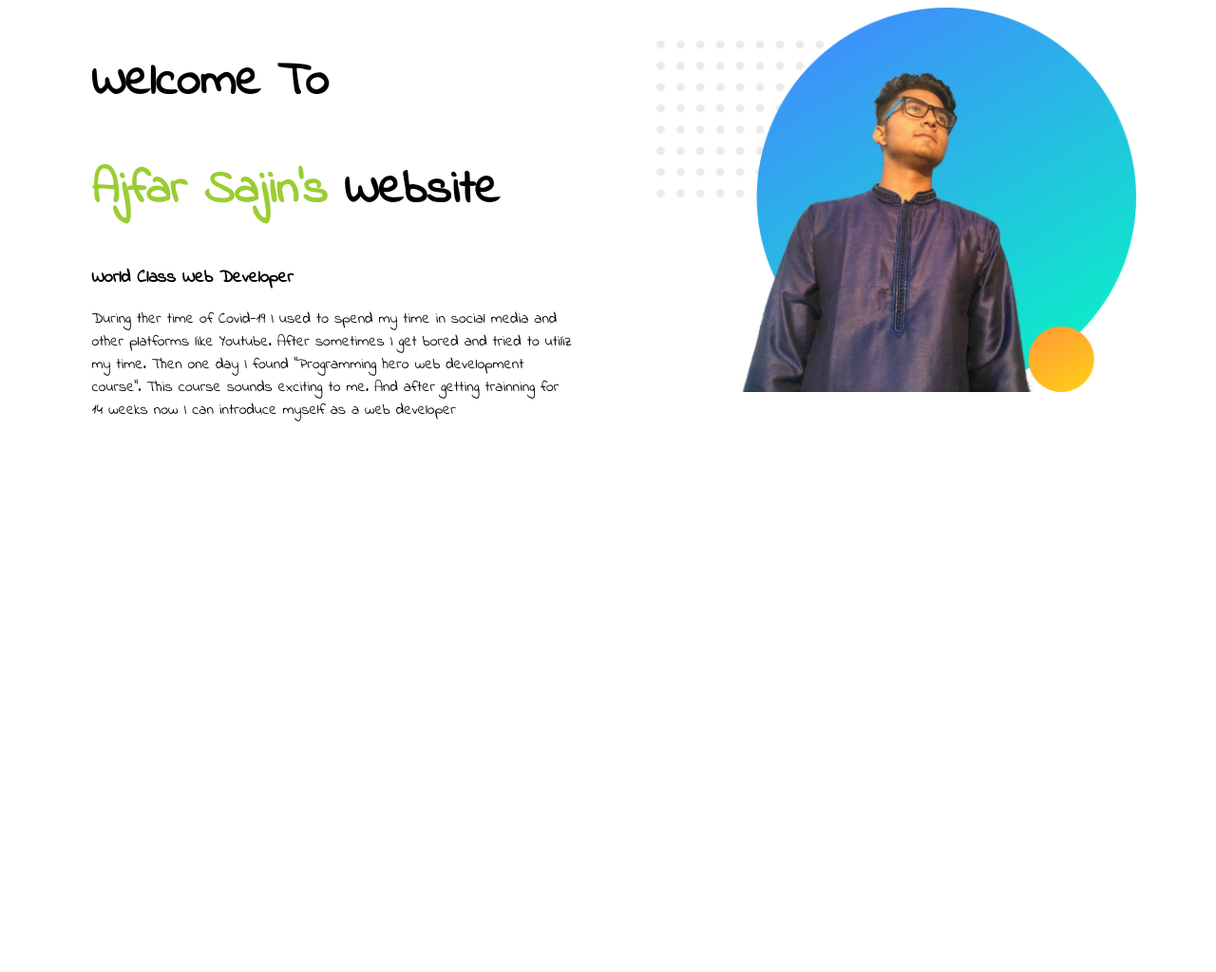
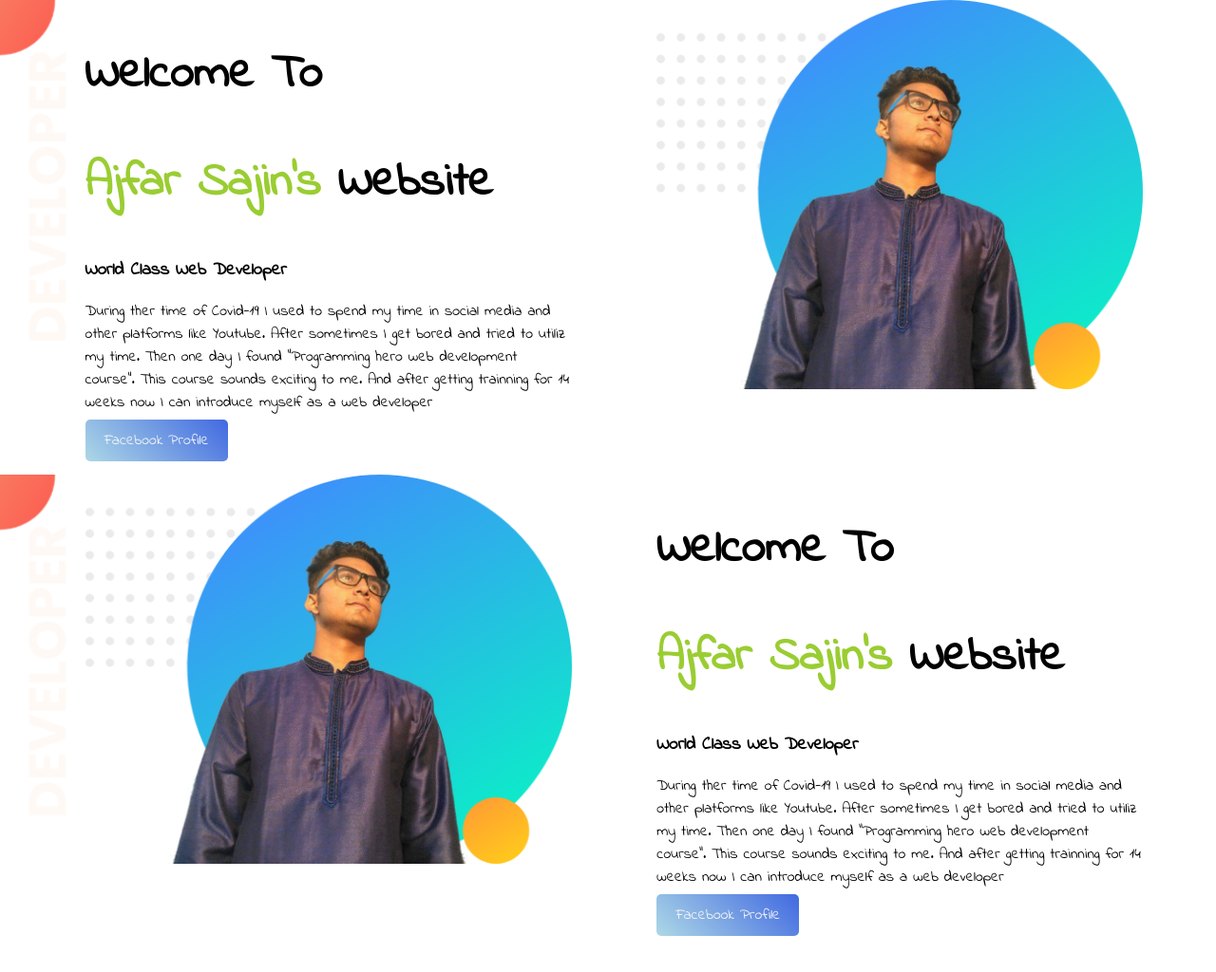
Before and after one commit to SajinAjfar/my-portfolio, a plain HTML site: page index.html in a window 1280 px wide. Shown: the whole page at 95% size. Before the commit the page ends 800 px from the top, so only its background shows below. Drawn offline with Linux system fonts and the light colour scheme.

Commit message:
second half

```diff
--- a/index.html
+++ b/index.html
@@ -8,16 +8,34 @@
     <link rel="stylesheet" href="style.css">
 </head>
 <body>
-    <section>
+    <section class="top-banner">
         <div class="half-width">
             <h1>Welcome To</h1>
     <h1><span class="name-highlight" >Ajfar Sajin's</span> Website</h1>
     <h3>World Class Web Developer</h3>
     <p>During ther time of Covid-19 I used to spend my time in social media and other platforms like Youtube. After sometimes I get bored and tried to utiliz my time. Then one day I found "Programming hero web development course". This course sounds exciting to me. And after getting trainning for 14 weeks now I can introduce myself as a web developer</p>
+    <a class="link-button" target="_blank" href="https://www.facebook.com/ajfar.sajin">Facebook Profile</a>
         </div>
         <div class="half-width">
             <img src="images/profile-1.png" alt="">
         </div>
     </section>
+    <section class="top-banner">
+        <div class="half-width">
+            <img src="images/profile-1.png" alt="">
+        </div>
+        <div class="half-width">
+            <h1>Welcome To</h1>
+    <h1><span class="name-highlight" >Ajfar Sajin's</span> Website</h1>
+    <h3>World Class Web Developer</h3>
+    <p>During ther time of Covid-19 I used to spend my time in social media and other platforms like Youtube. After sometimes I get bored and tried to utiliz my time. Then one day I found "Programming hero web development course". This course sounds exciting to me. And after getting trainning for 14 weeks now I can introduce myself as a web developer</p>
+    <a class="link-button" target="_blank" href="https://www.facebook.com/ajfar.sajin">Facebook Profile</a>
+        </div>
+
+    </section>
+    <section class="experience-area">
+        <div class="half-width"></div>
+        <div class="half-width"></div>
+    </section>
 </body>
 </html>
--- a/style.css
+++ b/style.css
@@ -1,5 +1,6 @@
 body{
     font-family: 'Indie Flower', cursive;
+    margin: 0;
 }
 h1{
     font-size: 50px;
@@ -16,3 +17,17 @@ h1{
 .half-width img{
     width: 100%;
 }
+.top-banner{
+    background-image: url(images/top-banner.png);
+    background-repeat: no-repeat;
+}
+section{
+    height: 500px;
+}
+.link-button{
+    text-decoration: none;
+    background-image: linear-gradient(45deg, lightblue, royalblue);
+    color: whitesmoke;
+    padding: 10px 20px;
+    border-radius: 5px;
+}
```
